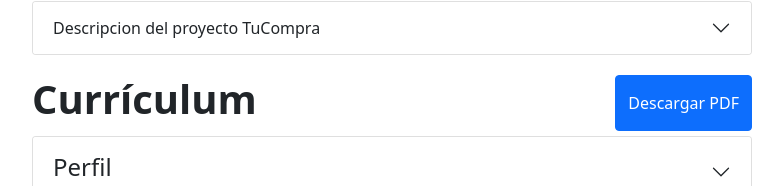
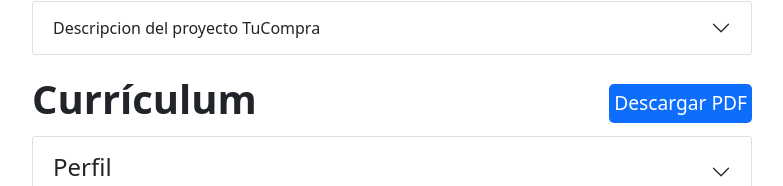
Before and after one commit to moctezumadaniel/jdtm, a React (Create React App) app: page / in a window 1280 px wide. Shown: the part 1449-1635 px from the top of the page, without its empty margins (248-1031 px from the left). Built offline with nearby package versions, Linux system fonts and the light colour scheme.

Commit message:
download button for the curriculum

```diff
--- a/src/components/Curriculum/Curriculum.module.css
+++ b/src/components/Curriculum/Curriculum.module.css
@@ -6,10 +6,23 @@
 
 .CurriculumTitleContainer{
     display: flex;
+    flex-wrap: wrap;
     justify-content: space-between;
     padding-bottom: 5px;
 }
+.DownloadButton{
+    background-color: #0D6EFD;
+    font-size: larger;
+    border-radius: 5px;
+    padding: 5px;
+    color: white;
+    text-decoration: none;
+    align-self: center;
+}
 
+.DownloadButton:hover{
+    color: white;
+}
 .CurriculumItemsContainer{
     width: 1460px;
 }
--- a/src/components/Curriculum/index.js
+++ b/src/components/Curriculum/index.js
@@ -7,7 +7,10 @@ function Curriculum (){
             <div className={styles.CurriculumItemsContainer}>
                 <div className={styles.CurriculumTitleContainer}>
                     <h1>Currículum</h1>
-                    <Button>Descargar PDF</Button>
+                    <a href='Curriculum.pdf' download
+                    className={styles.DownloadButton}>
+                        Descargar PDF
+                    </a>
                 </div>
                 <Accordion defaultActiveKey='0'>
                     <Accordion.Item>
```
Also changed, not shown: 1 other file (tests, documents, lock files or other folders).
